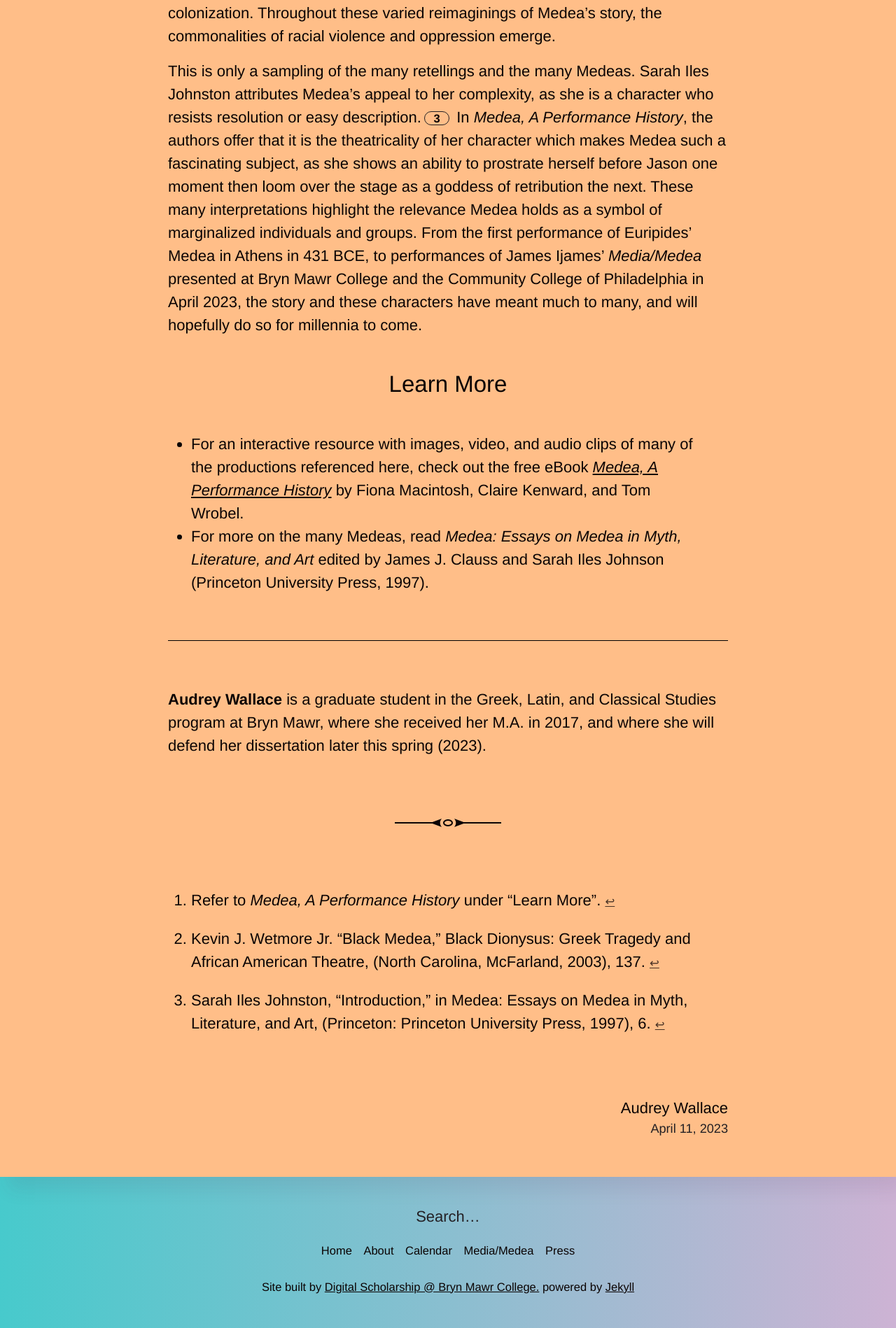
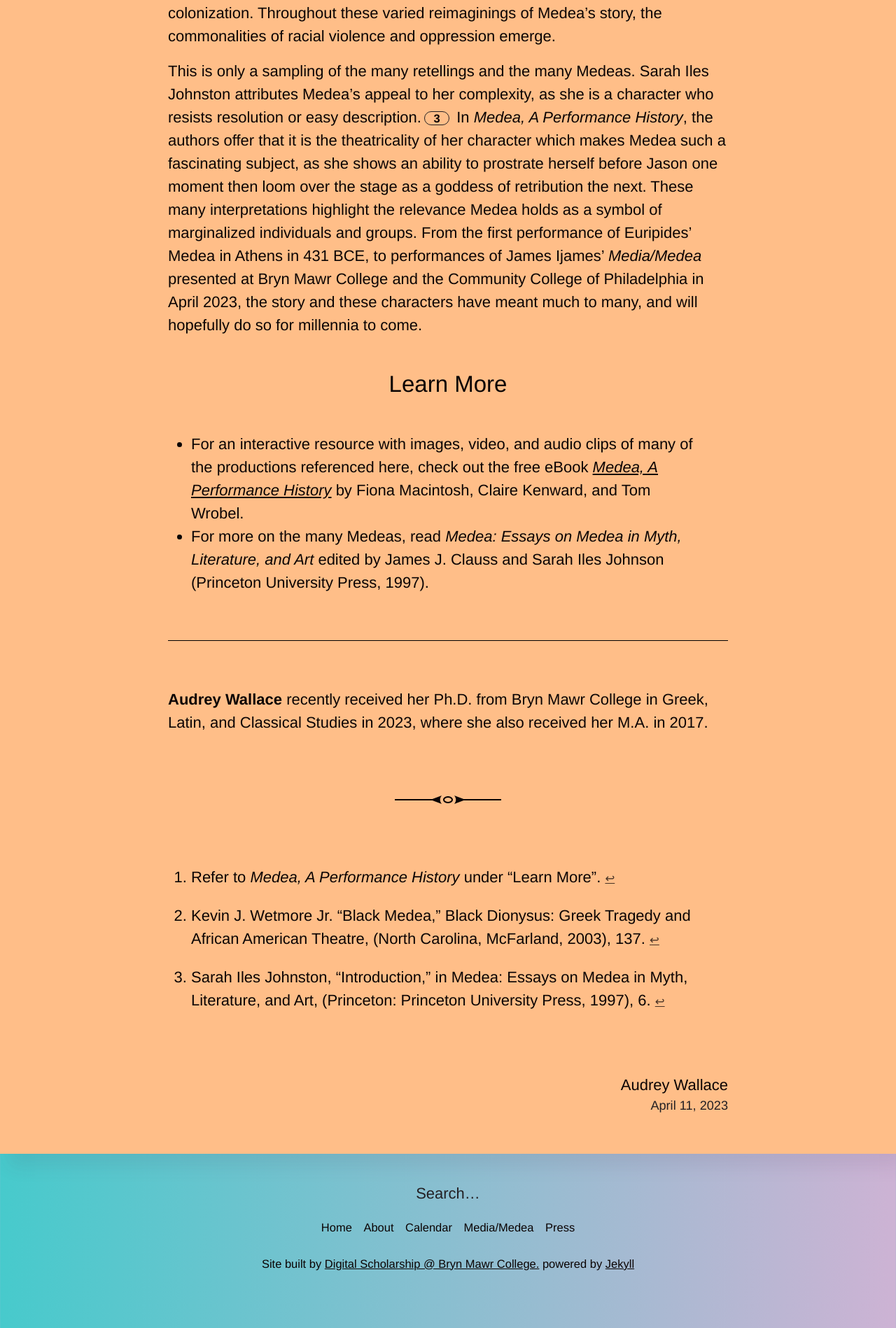
Before and after one commit to digbmc/media-medea, a Jekyll site: the page built from _posts/2023-04-11-medea-multiplied.md, in a window 1280 px wide. Shown: the part 2779-4677 px from the top of the page at 70% size. Built offline with Jekyll 4.4.1, drawn with Linux system fonts in a browser that asks for light colours.

Commit message:
Update Wallace bio

```diff
--- a/_posts/2023-04-11-medea-multiplied.md
+++ b/_posts/2023-04-11-medea-multiplied.md
@@ -32,4 +32,4 @@ Art* edited by James J. Clauss and Sarah Iles Johnson (Princeton University Pres
 
 ---
 
-**Audrey Wallace** is a graduate student in the Greek, Latin, and Classical Studies program at Bryn Mawr, where she received her M.A. in 2017, and where she will defend her dissertation later this spring (2023).
+**Audrey Wallace** recently received her Ph.D. from Bryn Mawr College in Greek, Latin, and Classical Studies in 2023, where she also received her M.A. in 2017.
```
